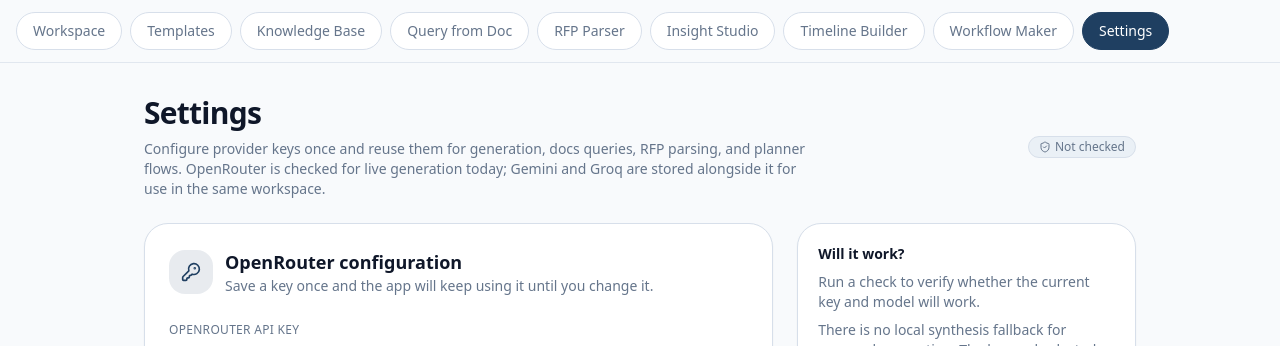
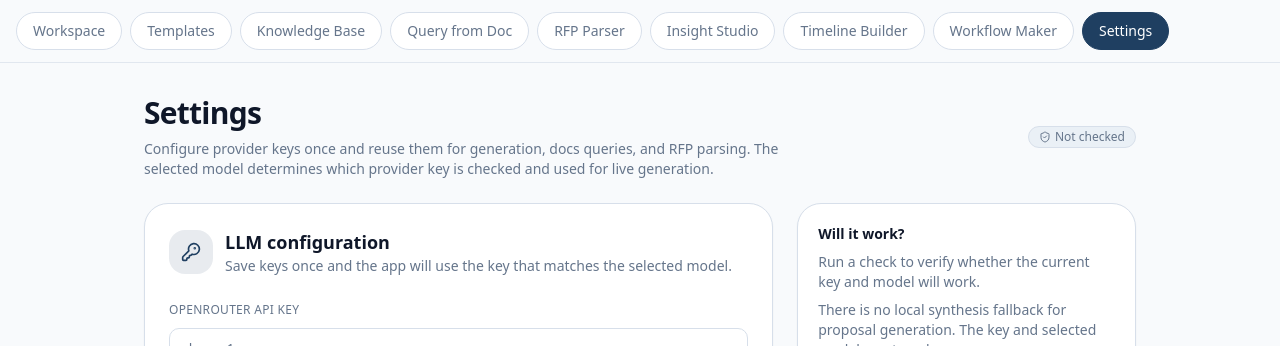
Before and after one commit to lowkeyend/Copilot-Proposal-Generator, a Next.js app in the folder frontend/: page /settings in a window 1280 px wide. Shown: the top 346 px of the page. Built offline with nearby package versions, Linux system fonts and the light colour scheme; no server answers.

Commit message:
Fix provider-aware LLM settings checks

```diff
--- a/frontend/app/settings/page.tsx
+++ b/frontend/app/settings/page.tsx
@@ -29,6 +29,17 @@
   const [message, setMessage] = useState<string>("");
   const [detail, setDetail] = useState<string>("");
   const [error, setError] = useState<string>("");
+
+  function selectedProviderLabel() {
+    if (store.model.startsWith("groq/")) return "Groq";
+    if (store.model.startsWith("openrouter/")) return "OpenRouter";
+    return "LLM";
+  }
+
+  function selectedProviderKey() {
+    if (store.model.startsWith("groq/")) return groqKey.trim();
+    return openrouterKey.trim();
+  }
 
   useEffect(() => {
     if (typeof window !== "undefined") {
@@ -98,7 +109,7 @@
     }
   }
 
-  async function handleCheck(apiKey = openrouterKey) {
+  async function handleCheck(apiKey = selectedProviderKey()) {
     setChecking(true);
     setError("");
     setMessage("");
@@ -106,7 +117,7 @@
     try {
       const trimmed = apiKey.trim();
       const result = await api.checkOpenRouterSettings({ api_key: trimmed, model: store.model });
-      setMessage(result.ok ? result.message : result.message || "OpenRouter check failed.");
+      setMessage(result.ok ? result.message : result.message || `${selectedProviderLabel()} check failed.`);
       setDetail(result.detail || `Model checked: ${result.model}.`);
       setStatus({
         api_key_set: result.ok,
@@ -117,7 +128,7 @@
         models: models.length ? models : [result.model].filter(Boolean),
       });
     } catch (err) {
-      setError(err instanceof Error ? err.message : "Failed to check OpenRouter settings.");
+      setError(err instanceof Error ? err.message : `Failed to check ${selectedProviderLabel()} settings.`);
     } finally {
       setChecking(false);
     }
@@ -130,8 +141,8 @@
     try {
       const updated = await persistKeys(openrouterKey, geminiKey, groqKey);
       setStatus(updated);
-      const result = await api.checkOpenRouterSettings({ api_key: openrouterKey.trim(), model: store.model });
-      setMessage(result.ok ? result.message : result.message || "OpenRouter check failed.");
+      const result = await api.checkOpenRouterSettings({ api_key: selectedProviderKey(), model: store.model });
+      setMessage(result.ok ? result.message : result.message || `${selectedProviderLabel()} check failed.`);
       setDetail(result.detail || `Source: ${updated.source}.`);
       setStatus({
         api_key_set: result.ok,
@@ -142,7 +153,7 @@
         models: updated.models.length ? updated.models : models,
       });
     } catch (err) {
-      setError(err instanceof Error ? err.message : "Failed to save and check LLM settings.");
+      setError(err instanceof Error ? err.message : `Failed to save and check ${selectedProviderLabel()} settings.`);
     } finally {
       setSaving(false);
       setChecking(false);
@@ -158,9 +169,8 @@
         <div>
           <h1 className="text-3xl font-semibold tracking-tight">Settings</h1>
           <p className="mt-2 max-w-2xl text-sm text-muted-foreground">
-            Configure provider keys once and reuse them for generation, docs queries, RFP parsing,
-            and planner flows. OpenRouter is checked for live generation today; Gemini and Groq are
-            stored alongside it for use in the same workspace.
+            Configure provider keys once and reuse them for generation, docs queries, and RFP parsing.
+            The selected model determines which provider key is checked and used for live generation.
           </p>
         </div>
         <div className="flex flex-wrap gap-2">
@@ -183,9 +193,9 @@
               <KeyRound className="h-5 w-5" />
             </div>
             <div>
-              <h2 className="text-lg font-semibold">OpenRouter configuration</h2>
+              <h2 className="text-lg font-semibold">LLM configuration</h2>
               <p className="text-sm text-muted-foreground">
-                Save a key once and the app will keep using it until you change it.
+                Save keys once and the app will use the key that matches the selected model.
               </p>
             </div>
           </div>
```
